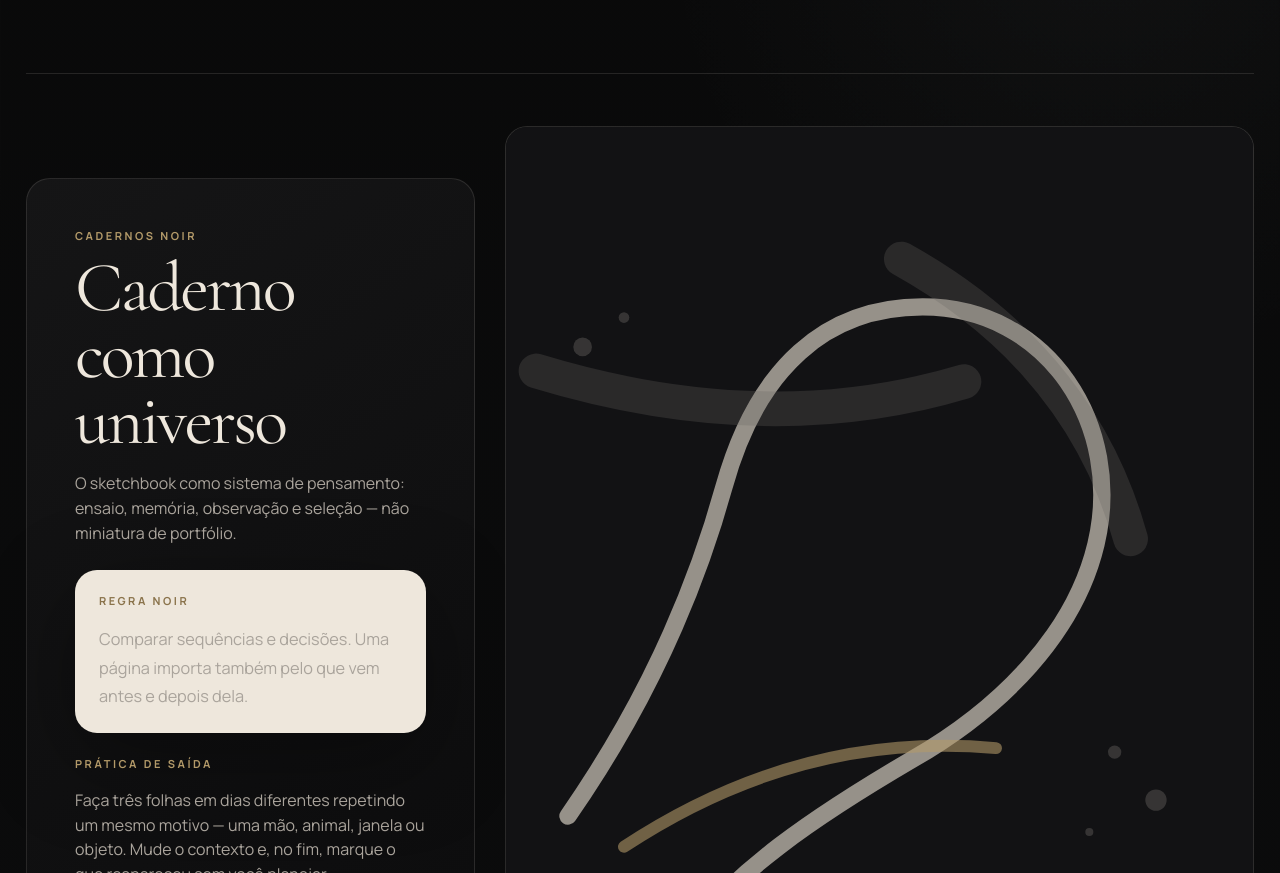
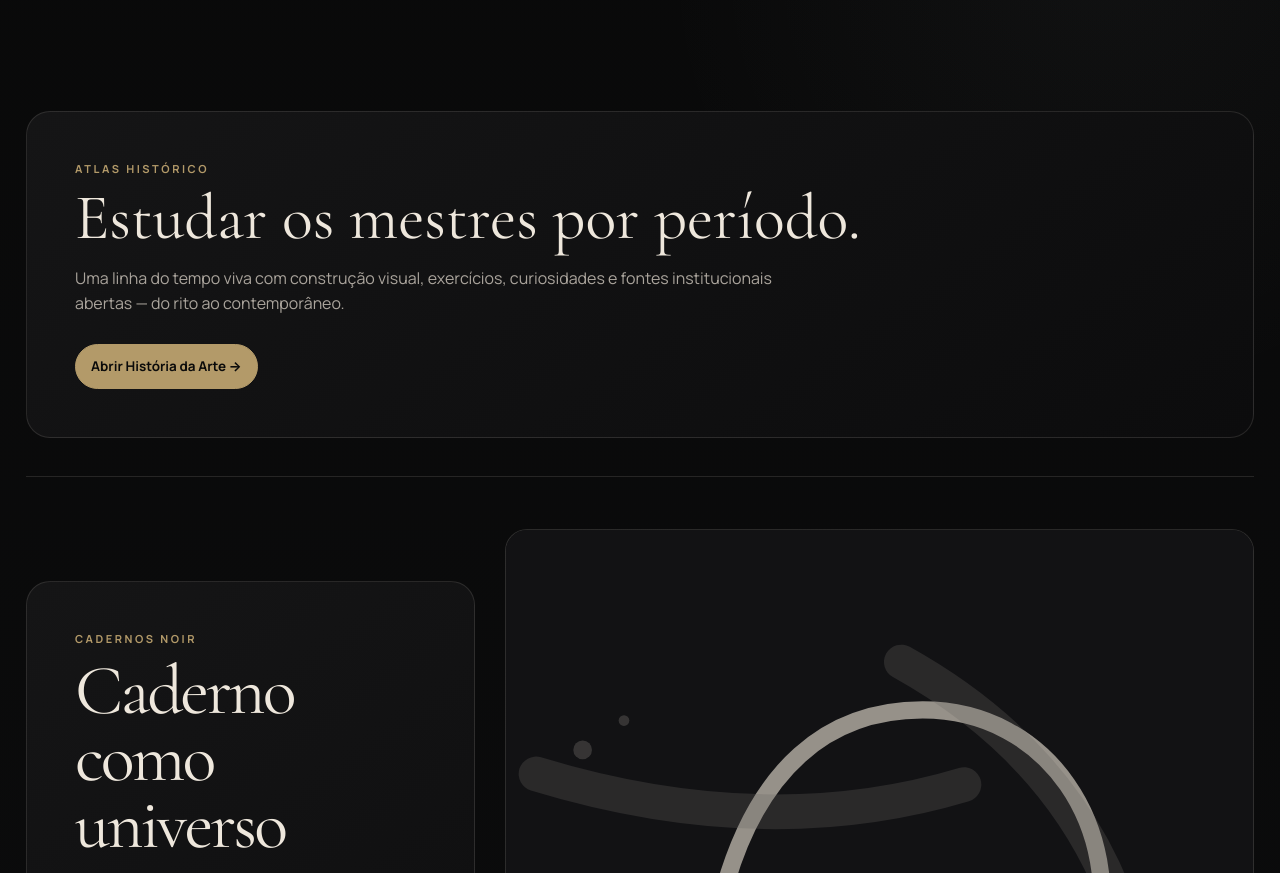
Before and after one commit to suryamayaharum-droid/astro-blog-starter-template, an Astro site: page /astro-blog-starter-template/biblioteca in a window 1280 px wide. Shown: the part 895-1768 px from the top of the page. Built offline with nearby package versions, Linux system fonts and the light colour scheme; Astro itself is replaced by a stand-in of ours.

Commit message:
noir: connect Biblioteca to art history atlas

```diff
--- a/src/pages/biblioteca.astro
+++ b/src/pages/biblioteca.astro
@@ -32,6 +32,15 @@ const sourceCount = openLibraryCollections.reduce((sum, collection) => sum + col
         <strong>{c.title}</strong>
         <small>{c.destination}</small>
       </a>)}
+    </div>
+  </section>
+
+  <section class="section">
+    <div class="panel">
+      <div class="eyebrow">ATLAS HISTÓRICO</div>
+      <h2>Estudar os mestres por período.</h2>
+      <p>Uma linha do tempo viva com construção visual, exercícios, curiosidades e fontes institucionais abertas — do rito ao contemporâneo.</p>
+      <div class="actions"><a class="btn gold" href={base+'historia-da-arte'}>Abrir História da Arte →</a></div>
     </div>
   </section>
 
```
